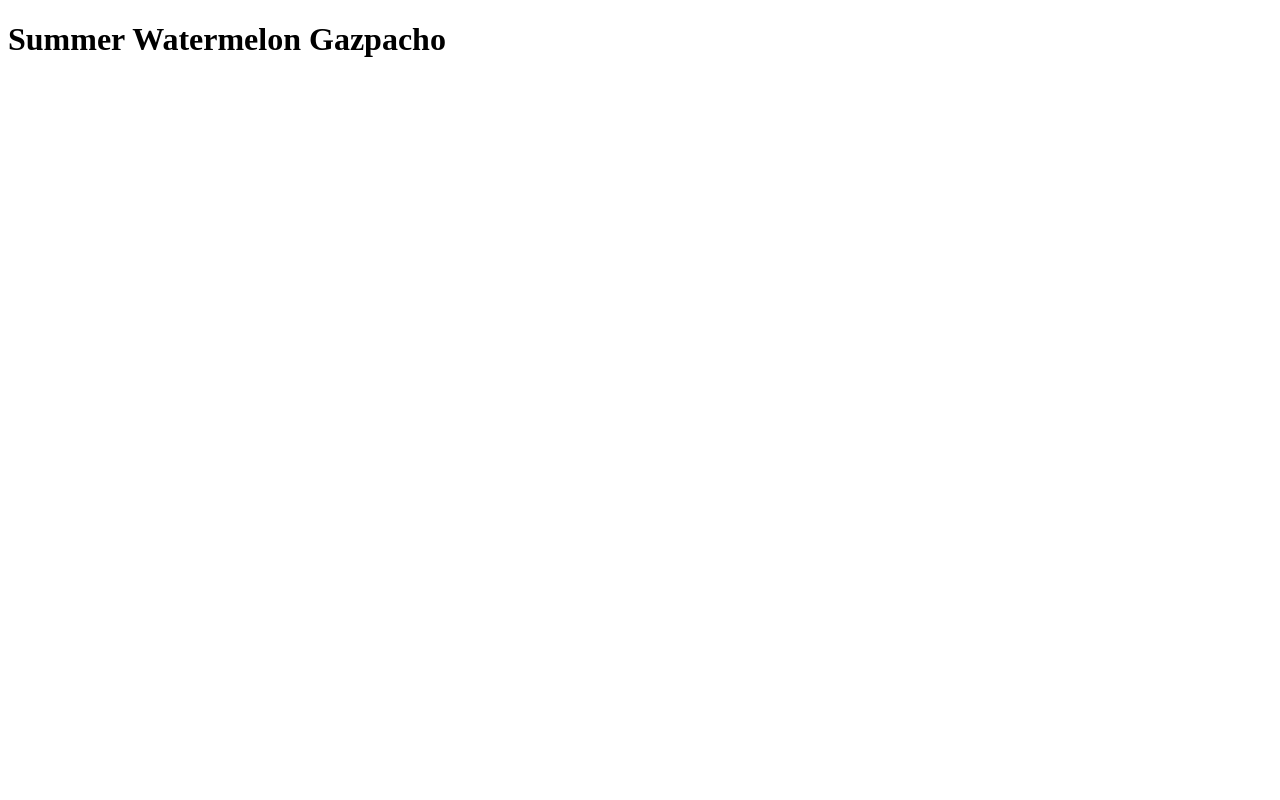
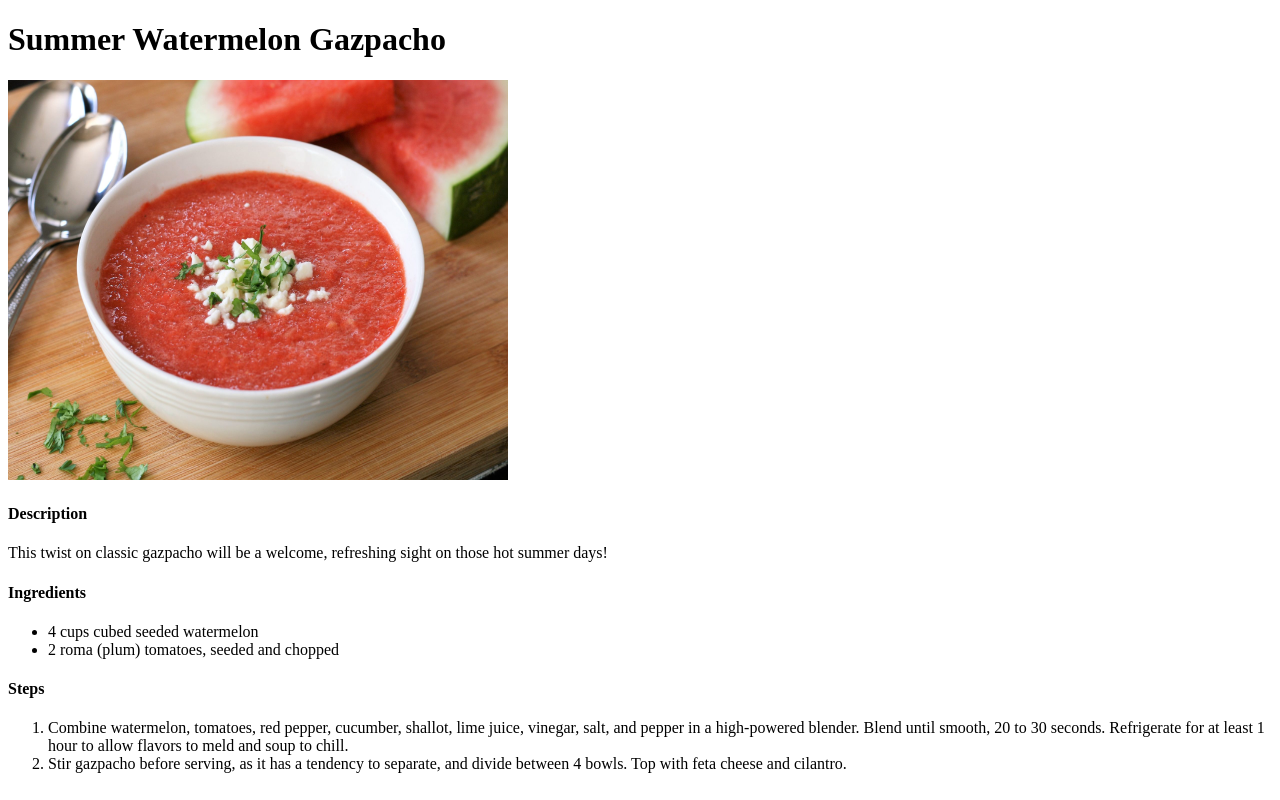
Before and after one commit to s7rmz/odin-recipes, a plain HTML site: page recipes/SummerWatermelonGazpacho.html in a window 1280 px wide. Drawn offline with Linux system fonts and the light colour scheme.

Commit message:
Updated recipe webpage

```diff
--- a/recipes/SummerWatermelonGazpacho.html
+++ b/recipes/SummerWatermelonGazpacho.html
@@ -6,8 +6,20 @@
     </head>
     <body>
         <h1>Summer Watermelon Gazpacho</h1>
+        <img src="summer.jpg" height="400" width="500">
 
-
+        <h4>Description</h4>
+        <p>This twist on classic gazpacho will be a welcome, refreshing sight on those hot summer days!</p>
+        <h4>Ingredients</h4>
+        <ul>
+            <li>4 cups cubed seeded watermelon</li>
+            <li>2 roma (plum) tomatoes, seeded and chopped</li>
+        </ul>
+        <h4>Steps</h4>
+        <ol>
+            <li>Combine watermelon, tomatoes, red pepper, cucumber, shallot, lime juice, vinegar, salt, and pepper in a high-powered blender. Blend until smooth, 20 to 30 seconds. Refrigerate for at least 1 hour to allow flavors to meld and soup to chill.</li>
+            <li>Stir gazpacho before serving, as it has a tendency to separate, and divide between 4 bowls. Top with feta cheese and cilantro.</li>
+        </ol>
     </body>
 
 </html>
```
Also changed, not shown: recipes/summer.jpg (added).
